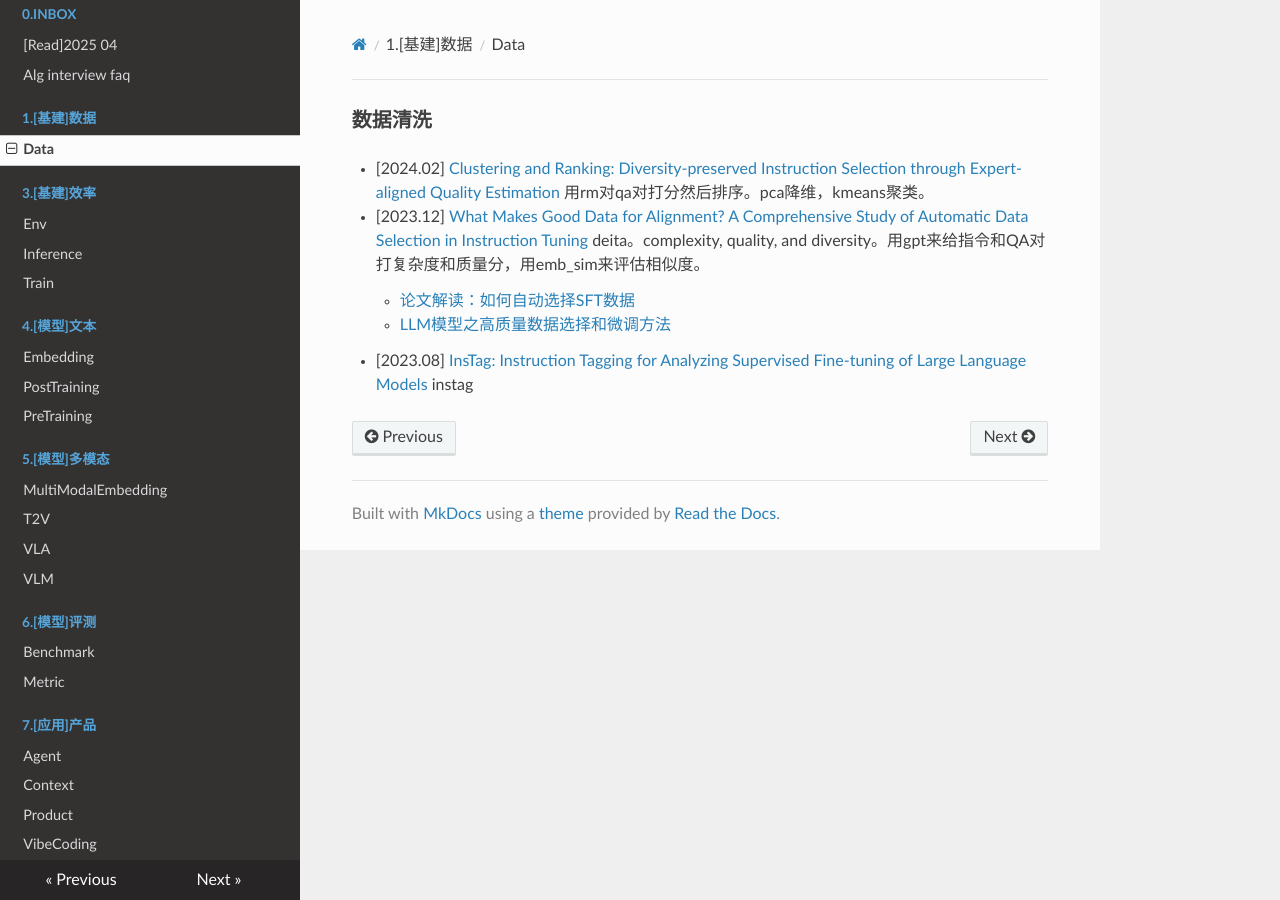
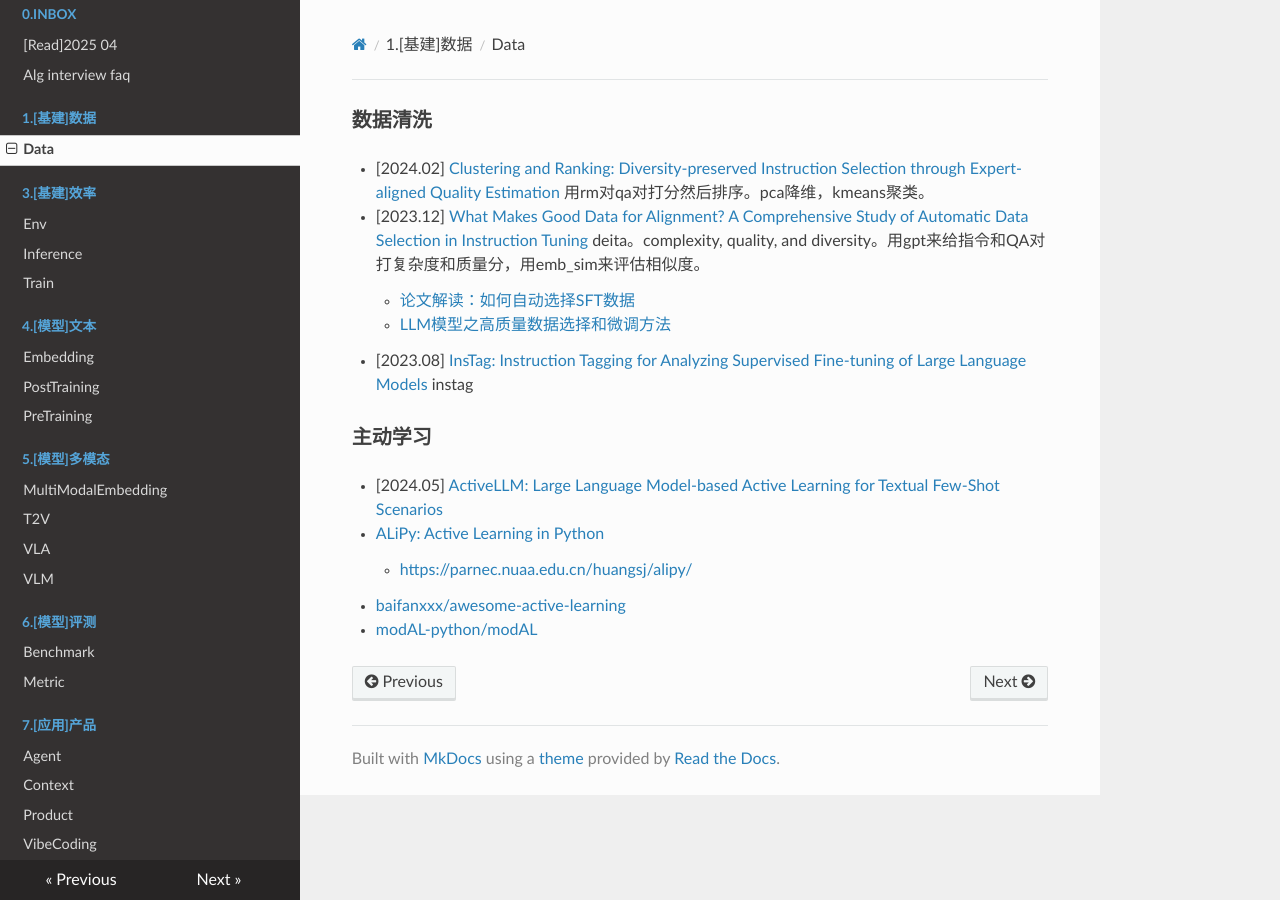
Before and after one commit to zyxdtk/LLM-Note, an MkDocs documentation site: the page built from docs/1.[基建]数据/data.md, in a window 1280 px wide. Built offline with MkDocs 1.6.1, drawn with Linux system fonts in a browser that asks for light colours; nearby versions of some CDN libraries.

Commit message:
主动学习

```diff
--- a/docs/1.[基建]数据/data.md
+++ b/docs/1.[基建]数据/data.md
@@ -7,3 +7,15 @@
     - [论文解读：如何自动选择SFT数据](https://zhuanlan.zhihu.com/p/690779419)
     - [LLM模型之高质量数据选择和微调方法](https://zhuanlan.zhihu.com/p/703612817)
 - [2023.08] [InsTag: Instruction Tagging for Analyzing Supervised Fine-tuning of Large Language Models](https://arxiv.org/abs/2308.07074) instag
+
+
+## 主动学习
+
+- [2024.05] [ActiveLLM: Large Language Model-based Active Learning for Textual Few-Shot Scenarios](https://arxiv.org/abs/2405.10808)
+
+
+
+- [ALiPy: Active Learning in Python](https://github.com/NUAA-AL/ALiPy)
+    - [https://parnec.nuaa.edu.cn/huangsj/alipy/](https://parnec.nuaa.edu.cn/huangsj/alipy/)
+- [baifanxxx/awesome-active-learning](https://github.com/baifanxxx/awesome-active-learning)
+- [modAL-python/modAL](https://github.com/modAL-python/modAL)
```
Also changed, not shown: docs/4.[模型]文本/PostTraining.md (+4 -1 lines), docs/4.[模型]文本/PreTraining.md (+2 -1 lines).
